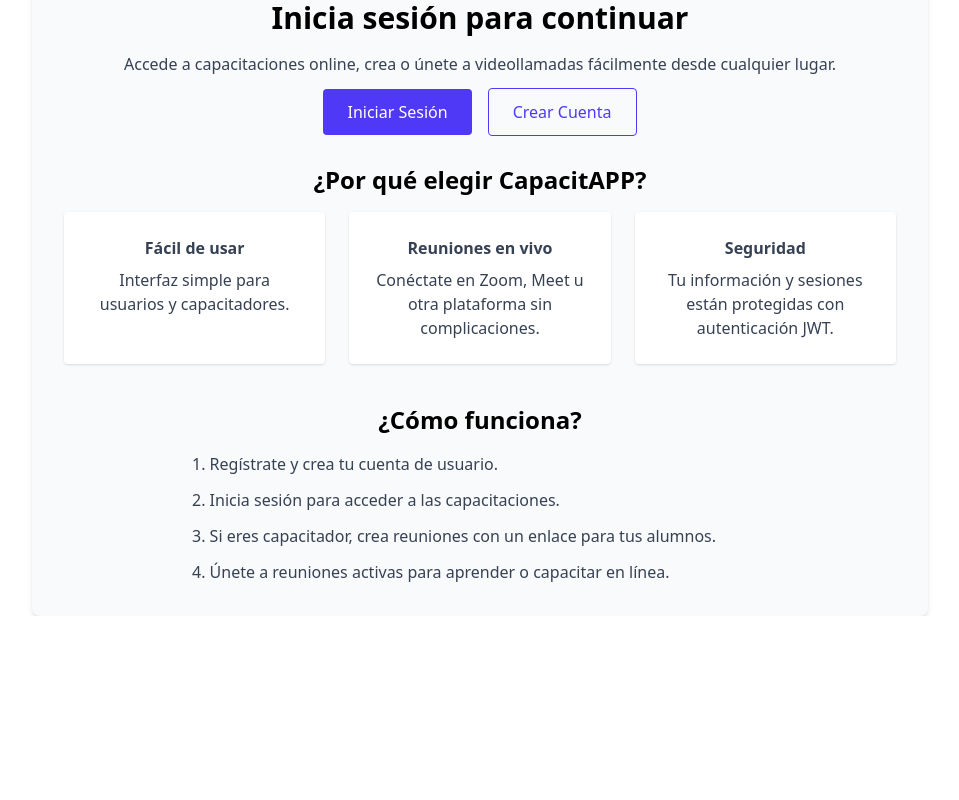
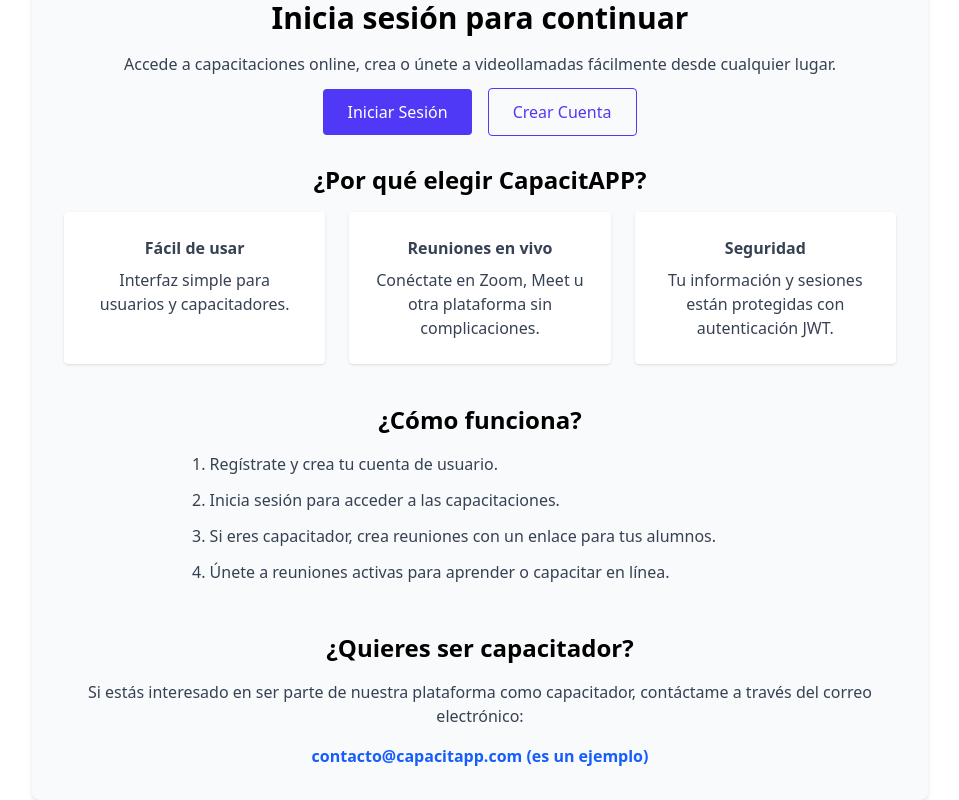
Before and after one commit to patitojavi/PMV, a React (Vite) app in the folder frontend/: page / in a window 1280 px wide. Shown: the part 212-1012 px from the top of the page, without its empty margins (160-1119 px from the left). Before the commit the page ends 828 px from the top, so only its background shows below. Built offline with nearby package versions, Linux system fonts and the light colour scheme.

Commit message:
¿quieres ser capacitador? home

```diff
--- a/frontend/src/index.css
+++ b/frontend/src/index.css
@@ -1 +1,3 @@
 @import "tailwindcss";
+
+@custom-variant dark (&:where(.dark, .dark *));
--- a/frontend/src/pages/Home.jsx
+++ b/frontend/src/pages/Home.jsx
@@ -5,10 +5,14 @@ function Home() {
 
   return (
     <div className="max-w-4xl mx-auto p-8 bg-gray-50 rounded-lg shadow-md mt-12">
-      <h1 className="text-5xl font-extrabold mb-6 text-blue-700 text-center">Bienvenido a <span className="text-indigo-600">CapacitAPP</span></h1>
+      <h1 className="text-5xl font-extrabold mb-6 text-blue-700 text-center">
+        Bienvenido a <span className="text-indigo-600">CapacitAPP</span>
+      </h1>
 
       {token ? (
-        <p className="text-shadow-blue-950 text-xl font-semibold text-center mb-8">¡Estás logueado! Explora las capacitaciones disponibles.</p>
+        <p className="text-xl font-semibold text-green-600 text-center mb-8">
+          ¡Estás logueado! Explora las capacitaciones disponibles.
+        </p>
       ) : (
         <div className="text-center mb-10">
           <h2 className="text-3xl font-semibold mb-4">Inicia sesión para continuar</h2>
@@ -16,10 +20,16 @@ function Home() {
             Accede a capacitaciones online, crea o únete a videollamadas fácilmente desde cualquier lugar.
           </p>
           <div className="space-x-4">
-            <Link to="/login" className="px-6 py-3 bg-indigo-600 text-white rounded hover:bg-indigo-700 transition">
+            <Link
+              to="/login"
+              className="px-6 py-3 bg-indigo-600 text-white rounded hover:bg-indigo-700 transition"
+            >
               Iniciar Sesión
             </Link>
-            <Link to="/register" className="px-6 py-3 border border-indigo-600 text-indigo-600 rounded hover:bg-indigo-100 transition">
+            <Link
+              to="/register"
+              className="px-6 py-3 border border-indigo-600 text-indigo-600 rounded hover:bg-indigo-100 transition"
+            >
               Crear Cuenta
             </Link>
           </div>
@@ -53,6 +63,20 @@ function Home() {
           <li>Únete a reuniones activas para aprender o capacitar en línea.</li>
         </ol>
       </section>
+
+      <section className="text-center mt-12">
+        <h3 className="text-2xl font-semibold mb-4">¿Quieres ser capacitador?</h3>
+        <p className="text-gray-700 mb-4">
+          Si estás interesado en ser parte de nuestra plataforma como capacitador, contáctame a través del correo
+          electrónico:
+        </p>
+        <a
+          href="mailto:contacto@capacitapp.com"
+          className="text-blue-600 hover:text-indigo-600 font-semibold"
+        >
+          contacto@capacitapp.com (es un ejemplo)
+        </a>
+      </section>
     </div>
   );
 }
```
